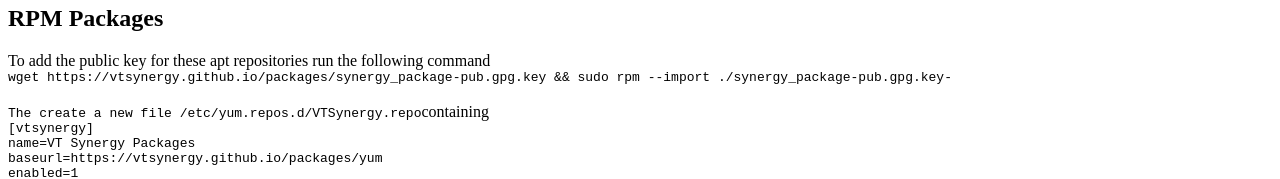
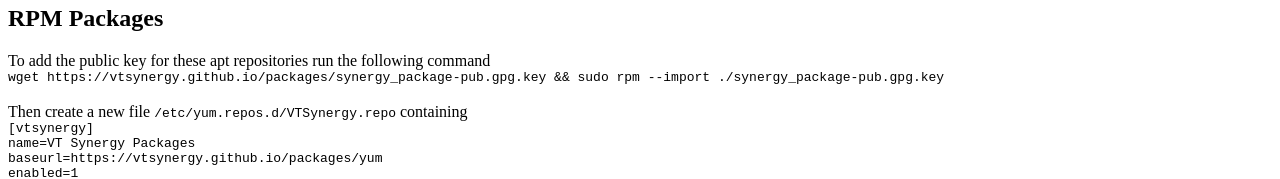
Before and after one commit to vtsynergy/packages, a plain HTML site: page index.html in a window 1280 px wide. Shown: the part 534-713 px from the top of the page. Drawn offline with Linux system fonts and the light colour scheme.

Commit message:
Minor typos in new RPM text

```diff
--- a/index.html
+++ b/index.html
@@ -19,9 +19,9 @@ Then <tt>sudo apt-get update</tt> to read the package information from the new a
 <H4>MetaMorph-CUDA on Debain (all versions):</H4> The CUDA SDK and tools deb packages are in <tt>contrib</tt> and <tt>nonfree</tt>, so they will need to be added to your apt sources.<BR>
 <H2> RPM Packages </H2>
 To add the public key for these apt repositories run the following command<BR>
-<tt>wget https://vtsynergy.github.io/packages/synergy_package-pub.gpg.key && sudo rpm --import ./synergy_package-pub.gpg.key-</tt><BR>
+<tt>wget https://vtsynergy.github.io/packages/synergy_package-pub.gpg.key && sudo rpm --import ./synergy_package-pub.gpg.key</tt><BR>
 <BR>
-<tt>The create a new file /etc/yum.repos.d/VTSynergy.repo</tt>containing<BR>
+Then create a new file <tt>/etc/yum.repos.d/VTSynergy.repo</tt> containing<BR>
 <tt>
 	[vtsynergy]<BR>
 	name=VT Synergy Packages<BR>
```
